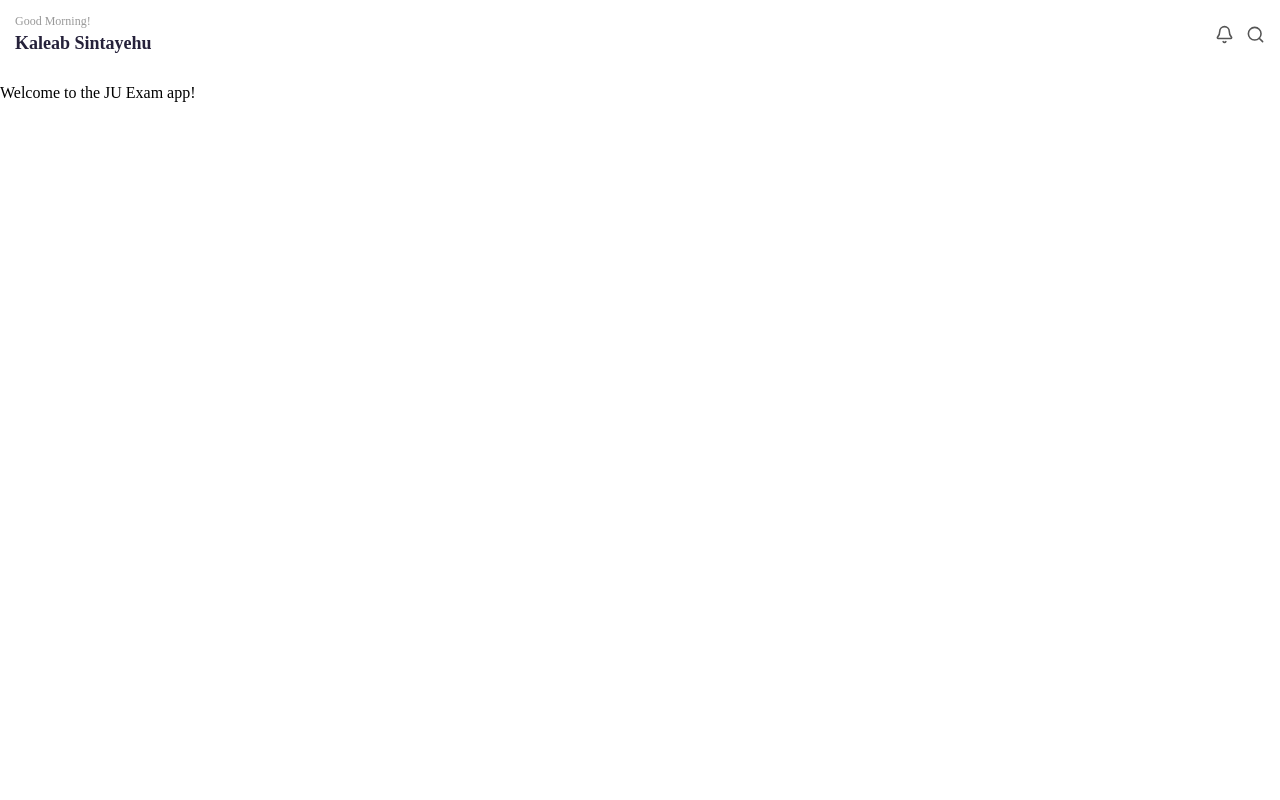
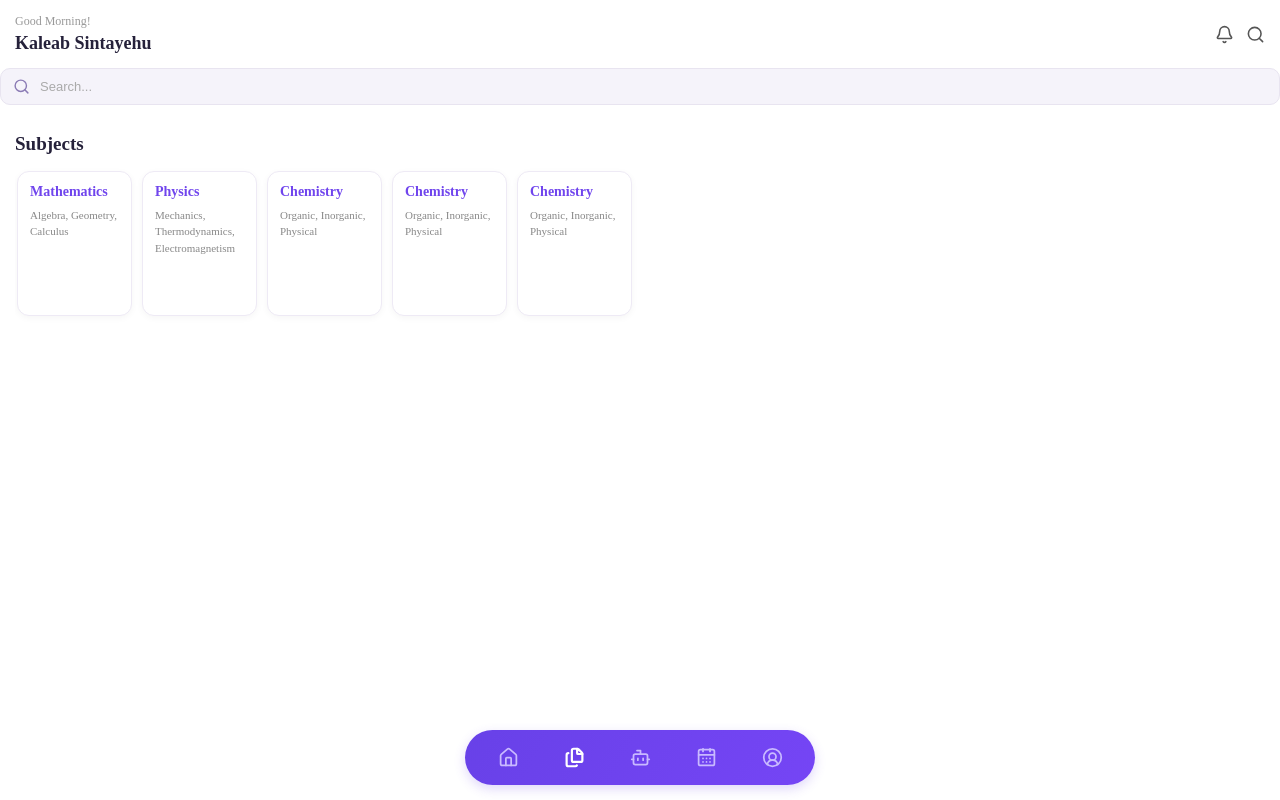
Before and after one commit to kalbuilds/JU-EXAM, a React (Vite) app: page / in a window 1280 px wide. Built offline with nearby package versions, Linux system fonts and the light colour scheme.

Commit message:
feat: integrate SearchBar, MenuBar, and Home components into App

```diff
--- a/src/App.tsx
+++ b/src/App.tsx
@@ -1,5 +1,8 @@
 import './App.css'
 import Header from './pages/Header'
+import SearchBar from './pages/SearchBar'
+import MenuBar from './pages/MenuBar'
+import Home from './pages/Home'
 
 function App() {
 
@@ -7,8 +10,11 @@ function App() {
     <>
       <Header />
       <main>
-        <p>Welcome to the JU Exam app!</p>
       </main>
+
+      <SearchBar />
+      <MenuBar />
+      <Home />
     </>
   )
 }
```
